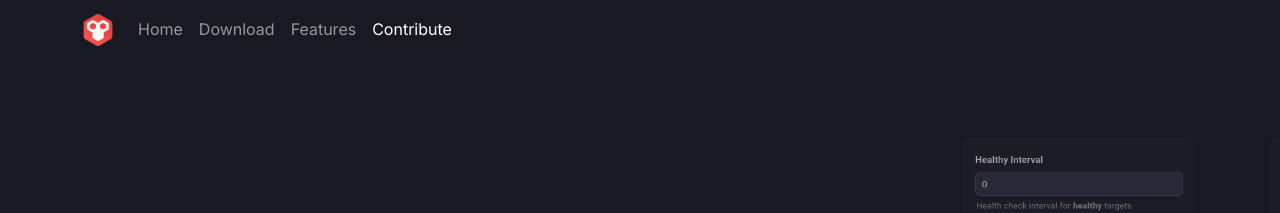
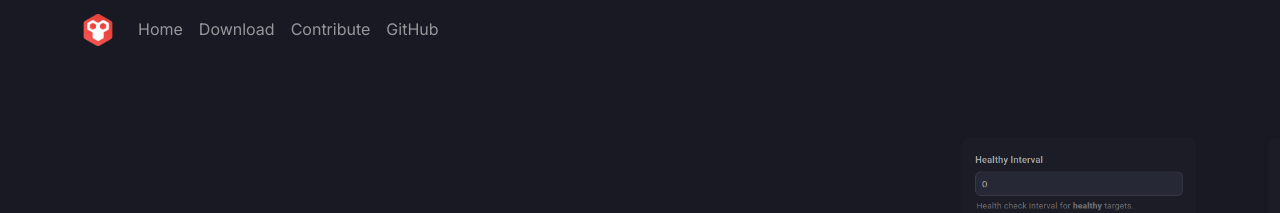
Before and after one commit to getprimate/website, a Jekyll site: the page built from index.html, in a window 1280 px wide. Shown: the top 213 px of the page. Built offline with Jekyll 4.4.1, drawn with Linux system fonts in a browser that asks for light colours; nearby versions of some CDN libraries.

```diff
--- a/_layouts/default.html
+++ b/_layouts/default.html
@@ -6,13 +6,14 @@
 <meta charset="utf-8" />
 <meta name="viewport" content="width=device-width, initial-scale=1" />
 
+<meta name="title" content="A Modern Dashboard for Kong Admins" />
 <meta name="description" content="Primate (formerly KongDash) is an open source cross-platform desktop client for Kong Admin API." />
 <meta name="keywords" content="kong, gateway, admin API, dashboard, primate, kongdash" />
 
 <meta property="og:title" content="Primate" />
 <meta property="og:site_name" content="Primate" />
 <meta property="og:type" content="website" />
-<meta property="og:description" content="A modern desktop client for Kong Admins" />
+<meta property="og:description" content="A Modern Dashboard for Kong Admins" />
 <meta property="og:url" content="https://www.getprimate.xyz" />
 <meta property="og:image" content="https://www.getprimate.xyz/image/og-header.png" />
 <meta property="og:locale" content="en_IN" />
@@ -56,10 +57,10 @@
 
         <div class="collapse navbar-collapse" id="navbarSupportedContent">
             <ul class="navbar-nav me-auto mb-2 mb-lg-0">
-                <li class="nav-item"><a class="nav-link" aria-current="page" href="#home">Home</a></li>
-                <li class="nav-item"><a class="nav-link" href="#download">Download</a></li>
-                <li class="nav-item"><a class="nav-link" href="#features">Features</a></li>
-                <li class="nav-item"><a class="nav-link" href="#contribute">Contribute</a></li>
+                <li class="nav-item"><a class="nav-link" aria-current="page" href="/">Home</a></li>
+                <li class="nav-item"><a class="nav-link" href="/download">Download</a></li>
+                <li class="nav-item"><a class="nav-link" href="/contribute">Contribute</a></li>
+                <li class="nav-item"><a class="nav-link" href="https://github.com/getprimate/primate" target="_blank">GitHub</a></li>
             </ul><!-- .navbar-nav.me-auto.mb-2.mb-lg-0 -->
         </div><!-- .collapse.navbar-collapse -->
     </div><!-- .container -->
@@ -76,7 +77,7 @@
 <div class="spacer py-4"></div>
 <div class="row">
     <div class="col col-12 col-lg-4">
-        <p>Created with <i class="fa-solid fa-heart text-danger"></i> by <a href="https://github.com/ajaysreedhar">@ajaysreedhar</a><br />Website hosted on <a target="_blank" href="{{ site.data.url.github_org }}/website">GitHub Pages</a></p>
+        <p>Created with <i class="fa-solid fa-heart text-danger"></i> by <a target="_blank" href="https://github.com/ajaysreedhar">@ajaysreedhar</a><br />Website hosted on <a target="_blank" href="{{ site.data.url.github_org }}/website">GitHub Pages</a></p>
     </div><!-- .col -->
 
     <div class="col col-12 col-lg-4">&nbsp;</div><!-- .col -->
@@ -84,9 +85,9 @@
     <div class="col col-12 col-lg-4">
         <h6>Resources</h6>
         <ul class="flat-list">
-            <li><a href="https://github.com/getprimate/primate/releases">Download</a></li>
-            <li><a href="https://github.com/getprimate/primate/releases/latest">Release Notes</a></li>
-            <li><a href="https://github.com/getprimate/primate/wiki">Documentation</a></li>
+            <li><a target="_blank" href="https://github.com/getprimate/primate/releases">Download</a></li>
+            <li><a target="_blank" href="https://github.com/getprimate/primate/releases/latest">Release Notes</a></li>
+            <li><a target="_blank" href="https://github.com/getprimate/primate/wiki">Documentation</a></li>
         </ul>
     </div><!-- .col -->
 </div><!-- .row -->
```
